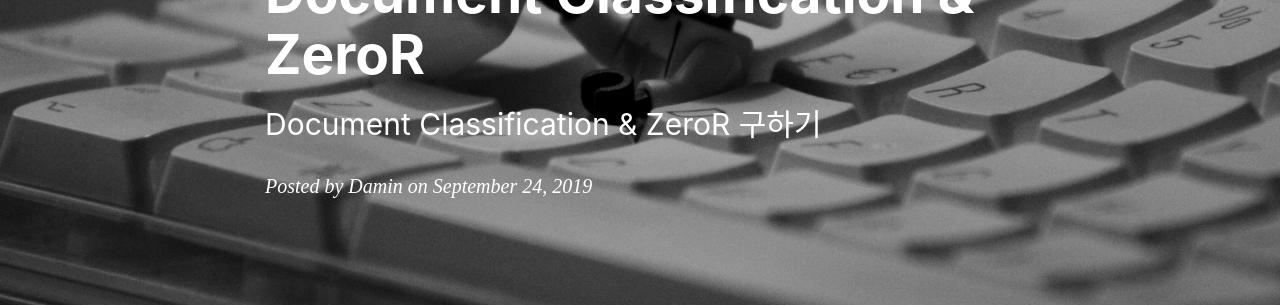
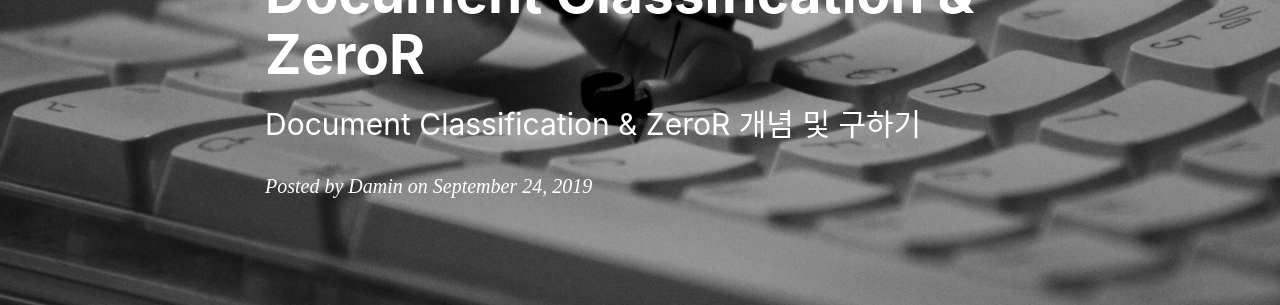
Before and after one commit to damin8/damin8.github.io, a Jekyll site: the page built from _posts/Data_mining/2019-09-24-Document_Classification_And_ZeroR.md, in a window 1280 px wide and 900 px high. Shown: the part 236-541 px from the top of the window. Built offline with Jekyll 4.4.1, drawn with Linux system fonts in a browser that asks for light colours; nearby versions of some CDN libraries; comment, search, counter and statistics services are not loaded.

Commit message:
Update 2019-09-24-Document_Classification_And_ZeroR.md

```diff
--- a/_posts/Data_mining/2019-09-24-Document_Classification_And_ZeroR.md
+++ b/_posts/Data_mining/2019-09-24-Document_Classification_And_ZeroR.md
@@ -1,7 +1,7 @@
 ---
 layout:     post
 title:      "Document Classification & ZeroR"
-subtitle:   "Document Classification & ZeroR 구하기"
+subtitle:   "Document Classification & ZeroR 개념 및 구하기"
 date:       2019-09-24 20:32:00
 author:     "Damin"
 header-img: "img/tag-bg.jpg"
```
